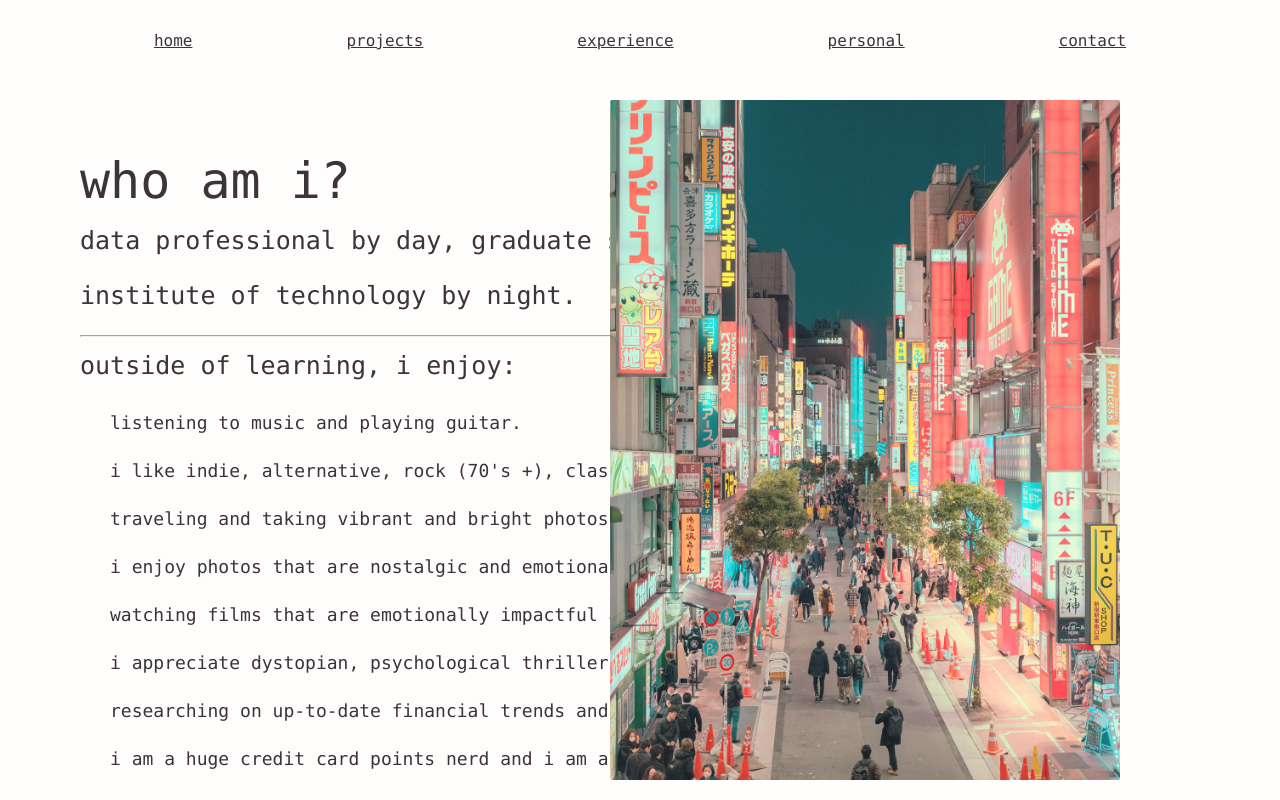
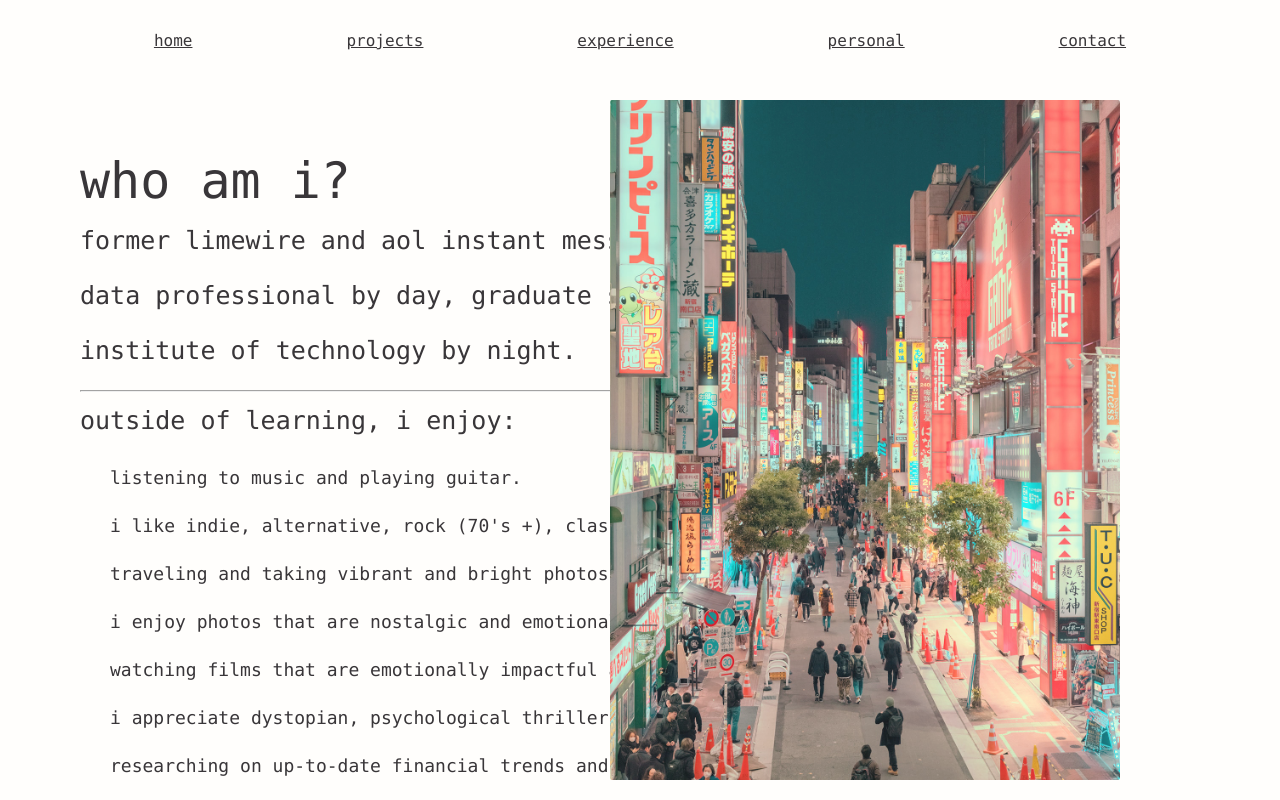
Before and after one commit to ddaviddn/portfolio, a React (Create React App) app: page /personal in a window 1280 px wide. Shown: the top 800 px of the page. Built offline with nearby package versions, Linux system fonts and the light colour scheme.

Commit message:
Adding additional changes to personal page.

```diff
--- a/src/components/PersonalPage/PersonalPage.js
+++ b/src/components/PersonalPage/PersonalPage.js
@@ -26,6 +26,8 @@ function HomePage() {
                     </p>
                     <p className="App-personal-text-small">
                         <code>
+                            former limewire and aol instant messenger user.
+                            <p/>
                             data professional by day,
                             graduate student at
                             georgia <p/> institute of technology
```
